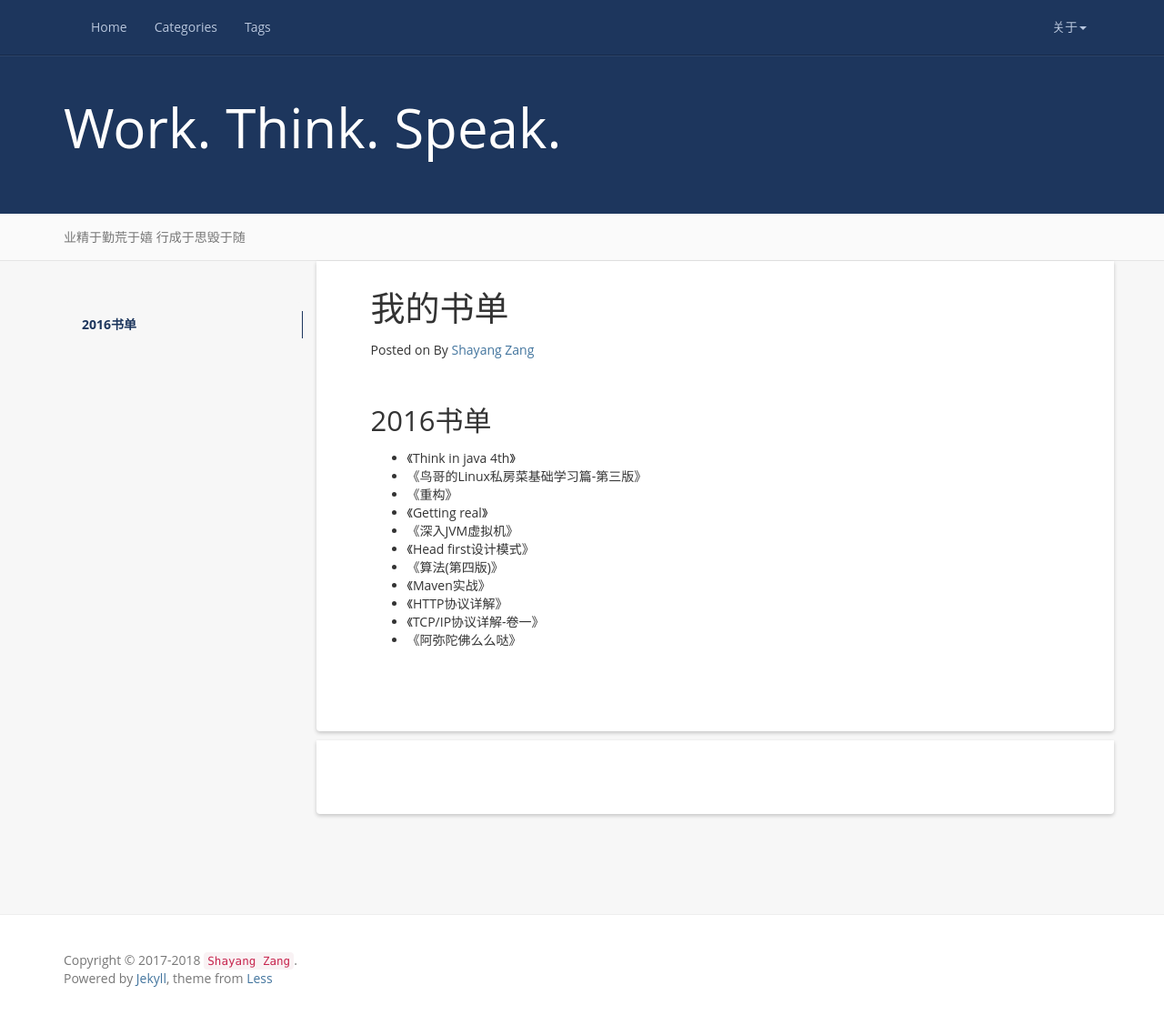
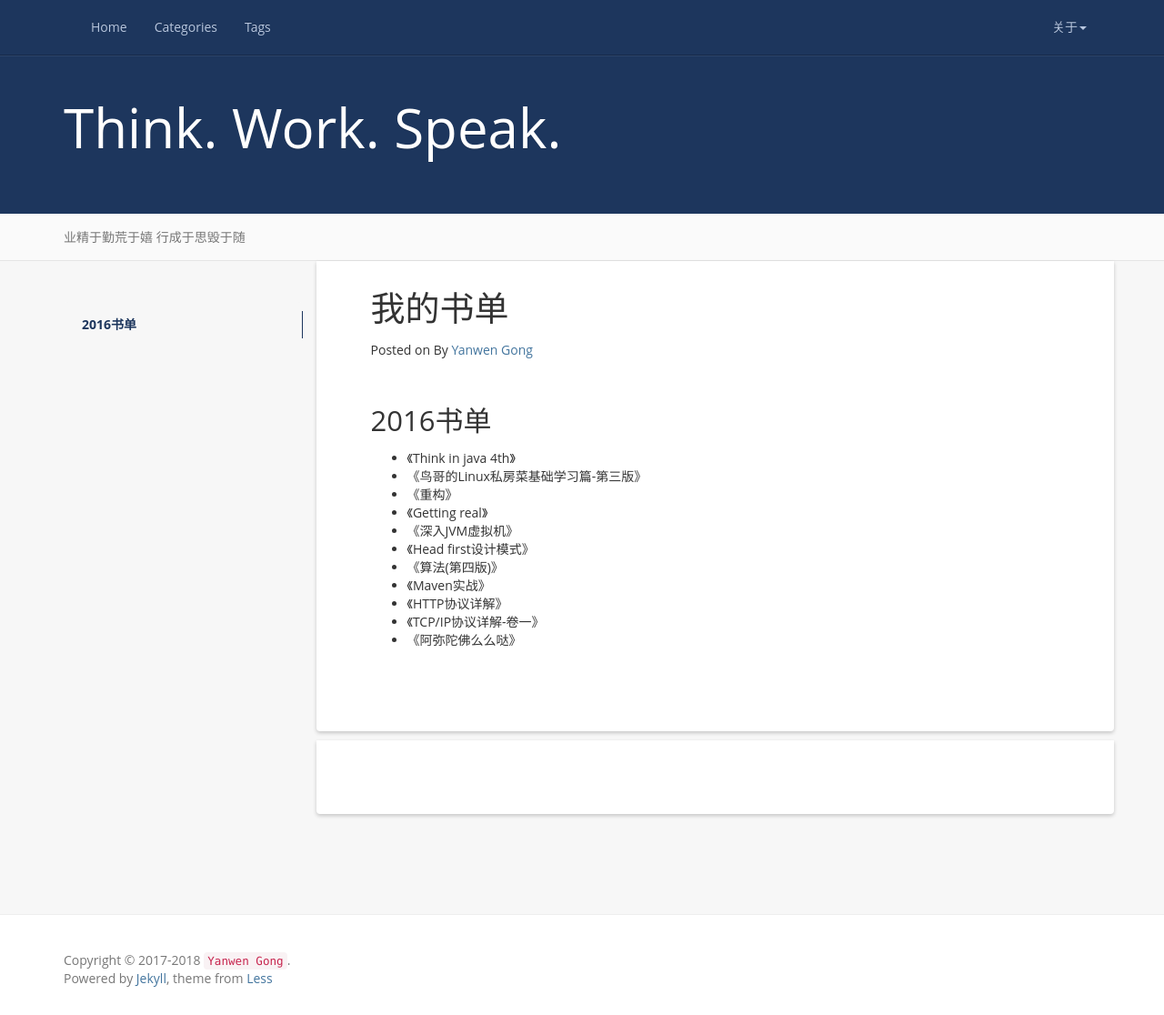
Before and after one commit to yanwengong/yanwengong.github.io, a Jekyll site: the page built from books.md, in a window 1280 px wide and 1116 px high. Shown: the whole window at 91% size. Built offline with Jekyll 4.4.1, drawn with Linux system fonts in a browser that asks for light colours; nearby versions of some CDN libraries; comment, search, counter and statistics services are not loaded; part of the change alters nothing that is shown.

Commit message:
update config.yml

```diff
--- a/_config.yml
+++ b/_config.yml
@@ -1,14 +1,14 @@
 # Site settings
-name: Beach Site
-email: zangshayang1@hotmail.com
-author: Shayang Zang
+name: Von Site
+email: yanwengong7@gmail.com
+author: Yanwen Gong
 url:
 resume_site:
-github: https://github.com/zangshayang1/
+github: https://github.com/yanwengong/
 baseurl: ""
 description: No time for description.
-meta_description: 臧沙洋的静态技术博客。
-motto: Work. Think. Speak.
+meta_description:
+motto: Think. Work. Speak.
 banner: 业精于勤荒于嬉 行成于思毁于随
 
 
@@ -21,7 +21,7 @@ permalink: pretty
 #include: ['jekyll-paginate', 'rouge']
 #exclude: ['README.md', 'Gemfile.lock', 'Gemfile', 'Rakefile']
 
-github_username: zangshayang1
+github_username: yanwengong
 
 # Build settings
 highlighter: rouge
```
